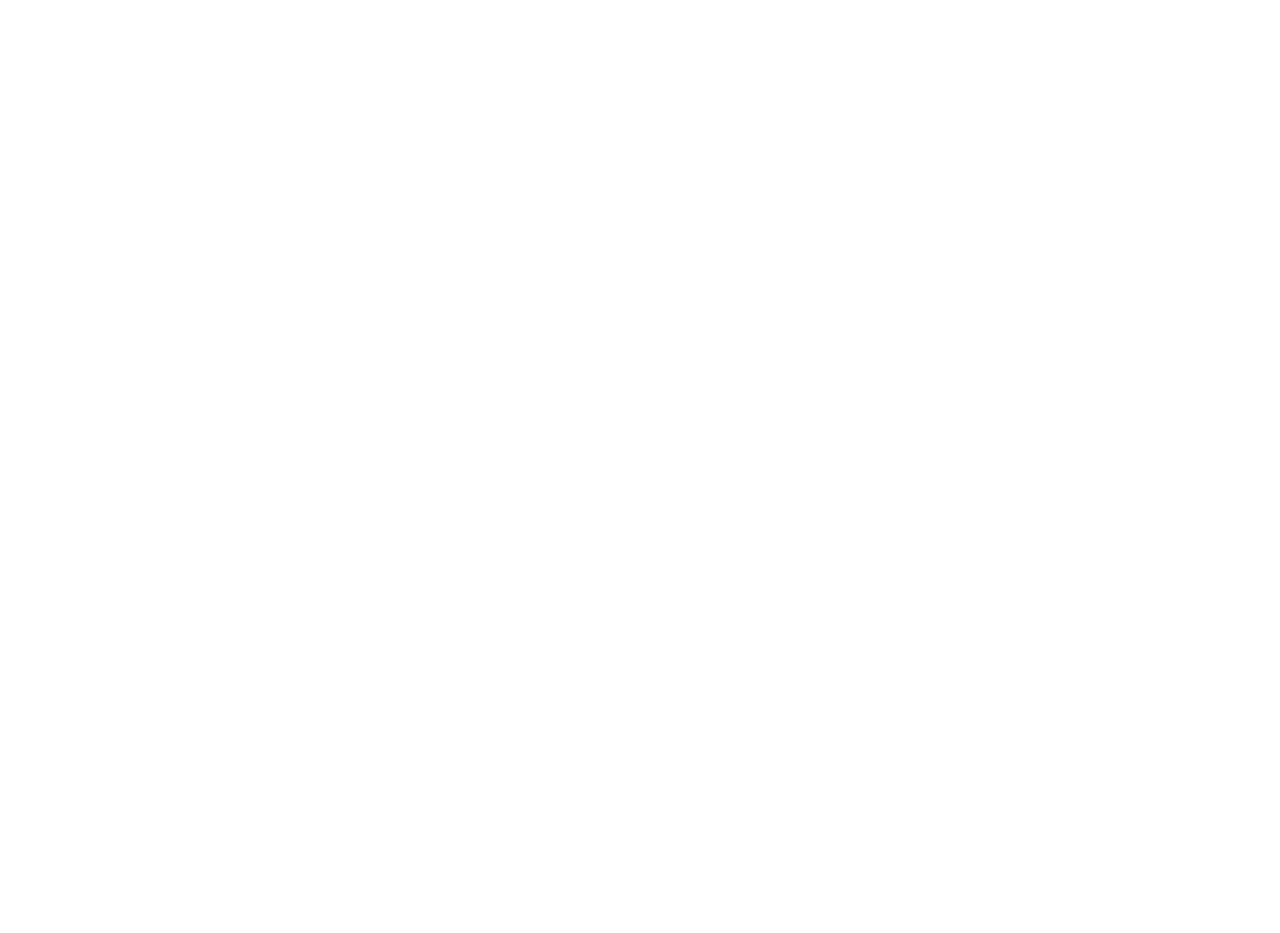
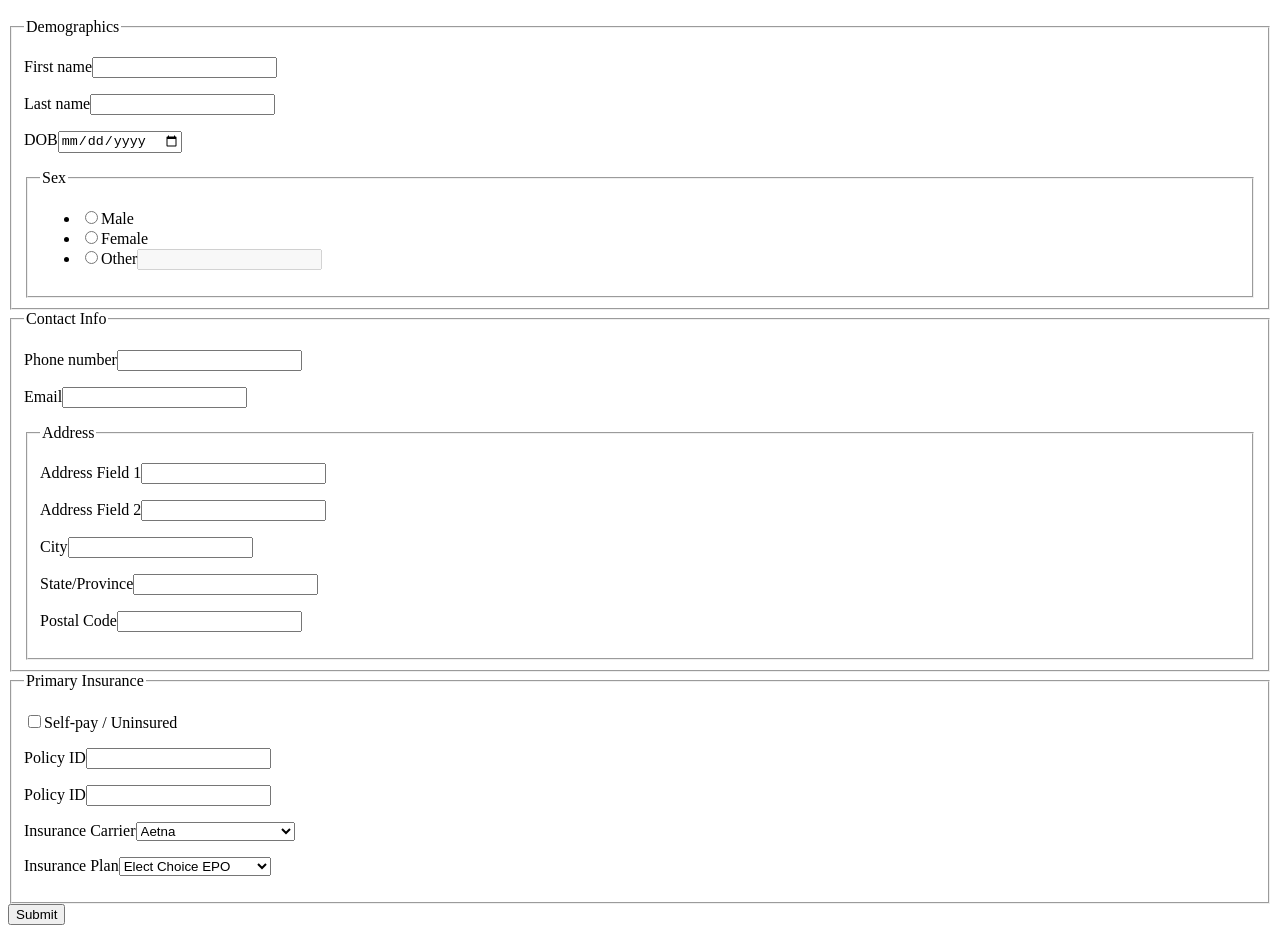
Before and after one commit to kchou-certik/urgen-see, a React (Create React App) app in the folder client/: page /patients in a window 1280 px wide. Shown: the part 466-1399 px from the top of the page. Before the commit the page ends 800 px from the top, so only its background shows below. Built offline with nearby package versions, Linux system fonts and the light colour scheme.

Commit message:
add pt registration form

```diff
--- /dev/null
+++ b/client/src/components/PlanSelect.js
@@ -0,0 +1,19 @@
+import React from 'react';
+
+function PlanSelect({ carrier, disabled }) {
+    // eventually this should query the db for available plans
+    // also will need to submit plan IDs with the form instead of just the name
+    const aetnaPlans = ['Elect Choice EPO', 'HMO', 'NYC Community Plan', 'Select'];
+    const bcbsPlans = ['Anthem BCBS', 'BCBS of Illinois', 'BCBS of California'];
+    const plans = carrier === 'aetna' ? aetnaPlans : bcbsPlans;
+
+    return (
+        <select name="plan" id="insplan" disabled={disabled}>
+            {plans.map((plan, i) => {
+                return <option key={i} value={plan}>{plan}</option>
+            })}
+        </select>
+    )
+}
+
+export default PlanSelect;
--- a/client/src/components/table/Table.js
+++ b/client/src/components/table/Table.js
@@ -11,8 +11,8 @@
                 {<TableHead row={cols} />}
             </thead>
             <tbody>
-                {rows.map((row) => {
-                    return <TableRow row={row} />
+                {rows.map((row, i) => {
+                    return <TableRow row={row} key={i} />
                 })}
             </tbody>
         </table>
--- a/client/src/components/table/TableHead.js
+++ b/client/src/components/table/TableHead.js
@@ -3,8 +3,8 @@
 function TableHead({ row }) {
     return (
         <tr>
-            {row.map((field) => {
-                return <th>{field}</th>
+            {row.map((field, i) => {
+                return <th key={i}>{field}</th>
             })}
         </tr>
     );
--- a/client/src/components/table/TableRow.js
+++ b/client/src/components/table/TableRow.js
@@ -3,8 +3,8 @@
 function TableRow({ row }) {
     return (
         <tr>
-            {row.map((field) => {
-                return <td>{field}</td>
+            {row.map((field, i) => {
+                return <td key={i}>{field}</td>
             })}
         </tr>
     );
--- a/client/src/routes/Index.js
+++ b/client/src/routes/Index.js
@@ -2,9 +2,15 @@
 
 function Index(props) {
     return (
-        <main>
-            <h1>Index</h1>
-        </main>
+        <>
+            <header>
+                <h1>Urgen-See Patient Booking</h1>
+                <span>* Working Title</span>
+            </header>
+            <main>
+                <p>This web app is a work in progress! Please use the above navbar to browse sample data.</p>
+            </main>
+        </>
     );
 }
 
--- a/client/src/routes/Patients.js
+++ b/client/src/routes/Patients.js
@@ -1,5 +1,6 @@
-import React from 'react';
+import React, { useState } from 'react';
 import Table from '../components/table/Table'
+import PlanSelect from '../components/PlanSelect'
 
 const cols = ["mrn", "first_name", "last_name", "sex", "date_of_birth", "phone_number", "email", "address_1", "address_2", "city", "state", "postal_code", "insurance_policy", "insurance_group", "plan_ID"];
 
@@ -9,11 +10,144 @@
 ];
 
 function Patients(props) {
+    const [req, setReq] = useState(false);
+    const [carrier, setCarrier] = useState("aetna");
+    const [insuranceNeeded, setInsuranceNeeded] = useState(true);
+
+    function handleSubmit(e) {
+        e.preventDefault();
+    }
+
     return (
         <main>
-            <h1>Patients</h1>
+            <header>
+                <h1>Patients</h1>
+            </header>
             <Table cols={cols} rows={rows} />
-        </main>
+            <form>
+                <h2>Register Patient</h2>
+                <p>MRN: 3</p>
+                <fieldset> <legend>Demographics</legend>
+                    <p>
+                        <label htmlFor="fname">First name
+                            <input type="text" id="fname" name="first_name" />
+                        </label>
+                    </p>
+                    <p>
+                        <label htmlFor="fname">Last name
+                            <input type="text" id="lname" name="last_name" />
+                        </label>
+                    </p>
+                    <p>
+                        <label htmlFor="dob">DOB
+                            <input type="date" id="dob" name="date_of_birth" placeholder="MM/DD/YYYY" autoComplete="bday" />
+                        </label>
+                    </p>
+                    <fieldset> <legend>Sex</legend>
+                        <ul>
+                            <li>
+                                <label htmlFor="msex">
+                                    <input type="radio" id="msex" name="sex" value="M" onClick={() => setReq(false)} />Male
+                                </label>
+                            </li>
+                            <li>
+                                <label htmlFor="fsex">
+                                    <input type="radio" id="fsex" name="sex" value="F" onClick={() => setReq(false)} />Female
+                                </label>
+                            </li>
+                            <li>
+                                <label htmlFor="osex">
+                                    <input type="radio" id="osex" name="sex" value="" onClick={() => setReq(true)} />Other
+                                    <input type="text" name="sex" required={req} disabled={!req} />
+                                </label>
+                            </li>
+                        </ul>
+                    </fieldset>
+                </fieldset>
+                <fieldset> <legend>Contact Info</legend>
+                    <p>
+                        <label htmlFor="phone">
+                            Phone number
+                            <input type="tel" name="phone_number" id="phone" />
+                        </label>
+                    </p>
+                    <p>
+                        <label htmlFor="email">
+                            Email
+                            <input type="email" id="email" name="email" />
+                        </label>
+                    </p>
+                    <fieldset> <legend>Address</legend>
+                        <p>
+                            <label htmlFor="addr1">
+                                Address Field 1
+                                <input type="text" id="addr1" autoComplete="address-line1" name="address_1" />
+                            </label>
+                        </p>
+                        <p>
+                            <label htmlFor="addr2">
+                                Address Field 2
+                                <input type="text" id="addr2" autoComplete="address-line2" name="address_2" />
+                            </label>
+                        </p>
+                        <p>
+                            <label htmlFor="city">
+                                City
+                                <input type="text" id="city" autoComplete="address-level2" name="city" />
+                            </label>
+                        </p>
+                        <p>
+                            <label htmlFor="state">
+                                State/Province
+                                <input type="text" id="state" autoComplete="address-level1" name="state" />
+                            </label>
+                        </p>
+                        <p>
+                            <label htmlFor="post">
+                                Postal Code
+                                <input type="text" id="post" autoComplete="postal-code" name="postal_code" />
+                            </label>
+                        </p>
+                    </fieldset>
+                </fieldset>
+                <fieldset> <legend>Primary Insurance</legend>
+                    <p>
+                        <label htmlFor="selfpay">
+                            <input type="checkbox" id="selfpay" onChange={(e) => setInsuranceNeeded(!e.target.checked)} />
+                            Self-pay / Uninsured
+                        </label>
+                    </p>
+                    <p>
+                        <label htmlFor="inspolicy">
+                            Policy ID
+                            <input type="text" id="inspolicy" name="insurance_policy" disabled={!insuranceNeeded} />
+                        </label>
+                    </p>
+                    <p>
+                        <label htmlFor="insgrp">
+                            Policy ID
+                            <input type="text" id="insgrp" name="insurance_group" disabled={!insuranceNeeded} />
+                        </label>
+                    </p>
+                    <p>
+                        <label htmlFor="inscarrier">
+                            Insurance Carrier
+                            <select id="inscarrier" name="carrier" value={carrier} onChange={(e) => setCarrier(e.target.value)} disabled={!insuranceNeeded}>
+                                <option value="aetna">Aetna</option>
+                                <option value="bcbs">Blue Cross Blue Shield</option>
+                            </select>
+                        </label>
+                    </p>
+                    <p>
+                        <label htmlFor="insplan">
+                            Insurance Plan
+                            <PlanSelect carrier={carrier} disabled={!insuranceNeeded} />
+                        </label>
+                    </p>
+                </fieldset>
+                <input type="submit" onSubmit={handleSubmit} />
+            </form>
+        </main >
     );
 }
 
```
Also changed, not shown: client/package.json (line endings or trailing spaces).
